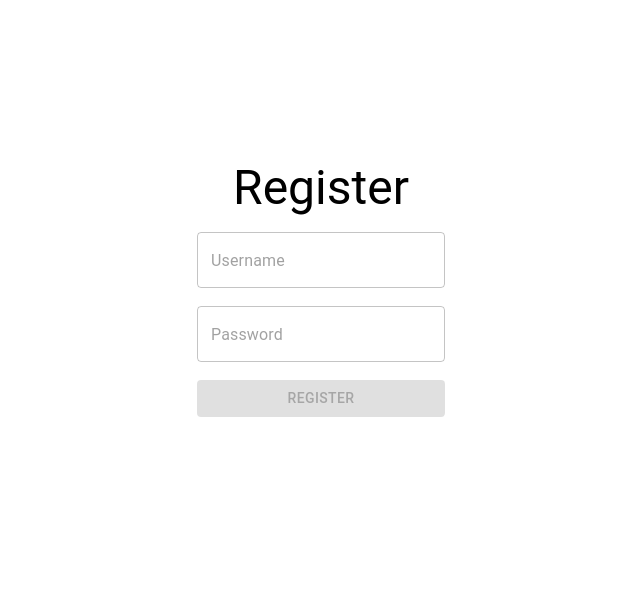
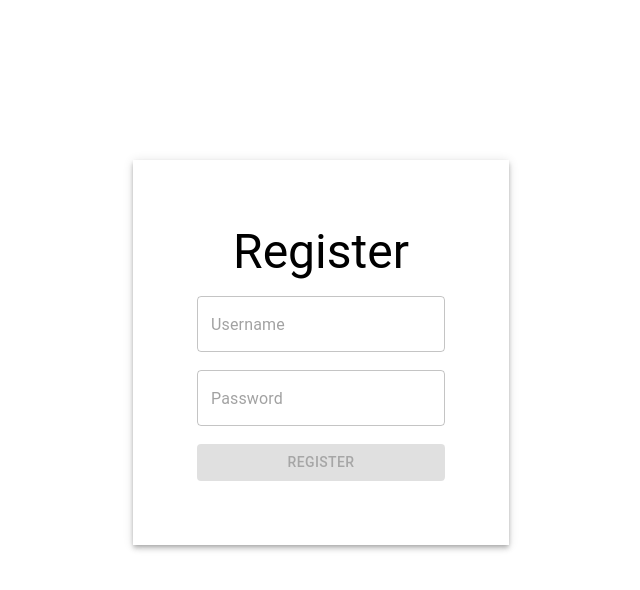
Before and after one commit to sinedd777/calorie-counter, a React (Create React App) app: page /register in a window 1280 px wide. Shown: the top 590 px of the page, without its empty margins (319-959 px from the left). Built offline with nearby package versions, Linux system fonts and the light colour scheme.

Commit message:
Login/Register page look and feel changes

```diff
--- a/src/pages/Login.js
+++ b/src/pages/Login.js
@@ -1,7 +1,7 @@
 import { useState } from 'react'
 import { useNavigate } from 'react-router-dom';
 import React from 'react'
-import { Button, FormControl, TextField, Stack, Typography } from '@mui/material';
+import { Button, FormControl, TextField, Stack, Typography, Box } from '@mui/material';
 
 
 const Login = () => {
@@ -28,10 +28,10 @@ const Login = () => {
 
 		if (data.user) {
 			localStorage.setItem('token', data.user)
-			if(data.role === 'user'){
+			if (data.role === 'user') {
 				alert('Login successful')
 				navigate('/dashboard');
-			}else if( data.role === 'admin'){
+			} else if (data.role === 'admin') {
 				alert('Welcome Admin')
 				navigate('/admin');
 			}
@@ -50,7 +50,17 @@ const Login = () => {
 				spacing={2}
 				mt={20}
 			>
-			<Typography variant='h3'>Login</Typography>
+				<Box sx={{
+					m: 8,
+					p: 8,
+					boxShadow: 4, "&:hover": {
+						boxShadow: 8,
+					  },
+
+
+				}}>
+					<Typography align="center" mb={2} variant='h3'>Login</Typography>
+
 					<FormControl >
 						<TextField
 							value={username}
@@ -68,6 +78,7 @@ const Login = () => {
 						<br />
 						<Button type="submit" variant="contained" onClick={loginUser} value="Login" disabled={!(username && password)}> Login </Button>
 					</FormControl>
+				</Box>
 			</Stack>
 
 		</div>
--- a/src/pages/Register.js
+++ b/src/pages/Register.js
@@ -1,7 +1,7 @@
 import { useState } from 'react'
 import { useNavigate } from 'react-router-dom';
 import React from 'react'
-import { Button, FormControl, TextField, Stack, Typography } from '@mui/material';
+import { Button, FormControl, TextField, Stack, Typography, Box } from '@mui/material';
 
 
 const Register = () => {
@@ -46,7 +46,16 @@ const Register = () => {
 				spacing={2}
 				mt={20}
 			>
-				<Typography variant='h3'>Register</Typography>
+				<Box sx={{
+					m: 8,
+					p: 8,
+					boxShadow: 4, "&:hover": {
+						boxShadow: 8,
+					  },
+
+
+				}}>
+				<Typography variant='h3' align="center" mb={2} >Register</Typography>
 				<FormControl >
 					<TextField
 						value={username}
@@ -64,6 +73,7 @@ const Register = () => {
 					<br />
 					<Button type="submit" variant="contained" onClick={registerUser} value="Register" disabled={!(username && password)}> Register </Button>
 				</FormControl>
+				</Box>
 			</Stack>
 		</div>
 	)
```
Lines whose indentation alone changed are shown as unchanged.
